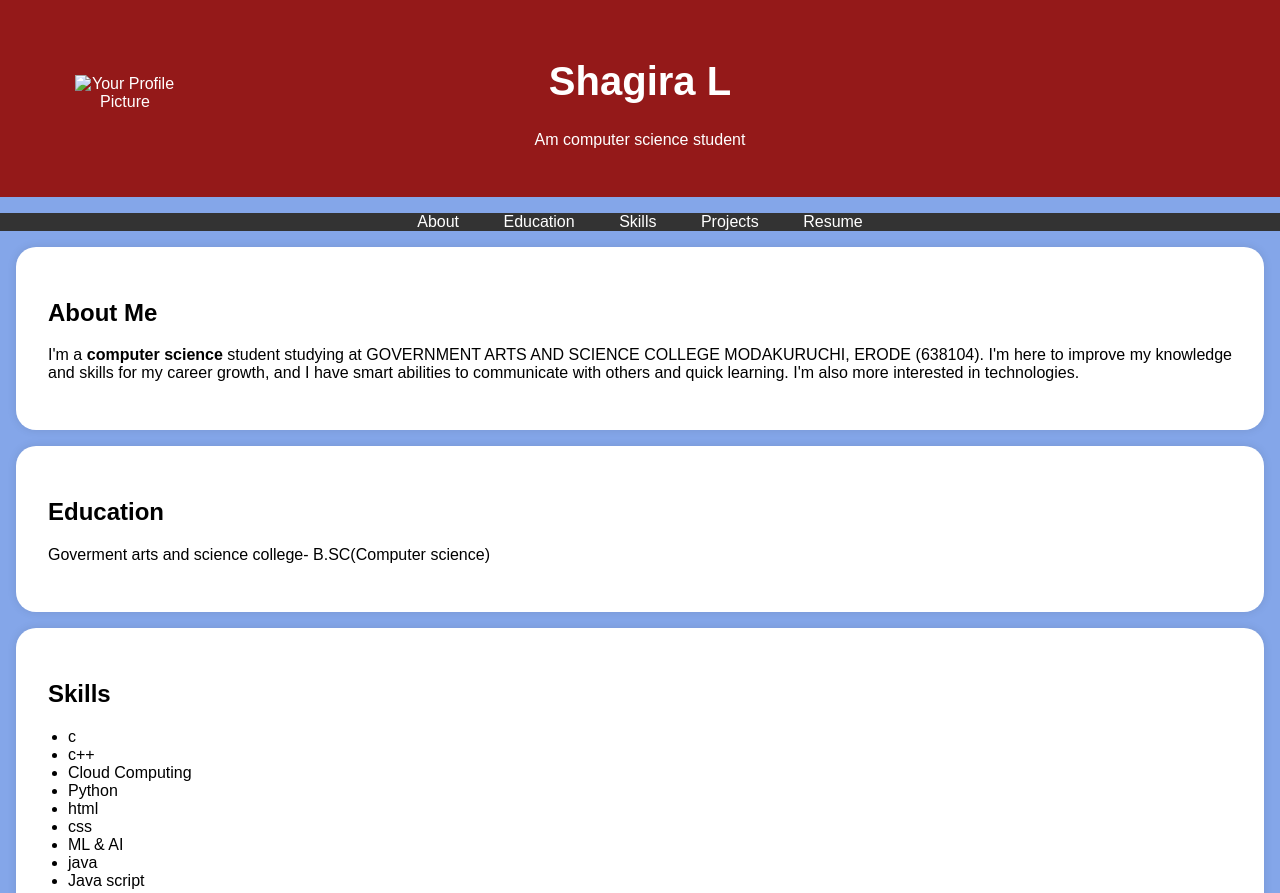
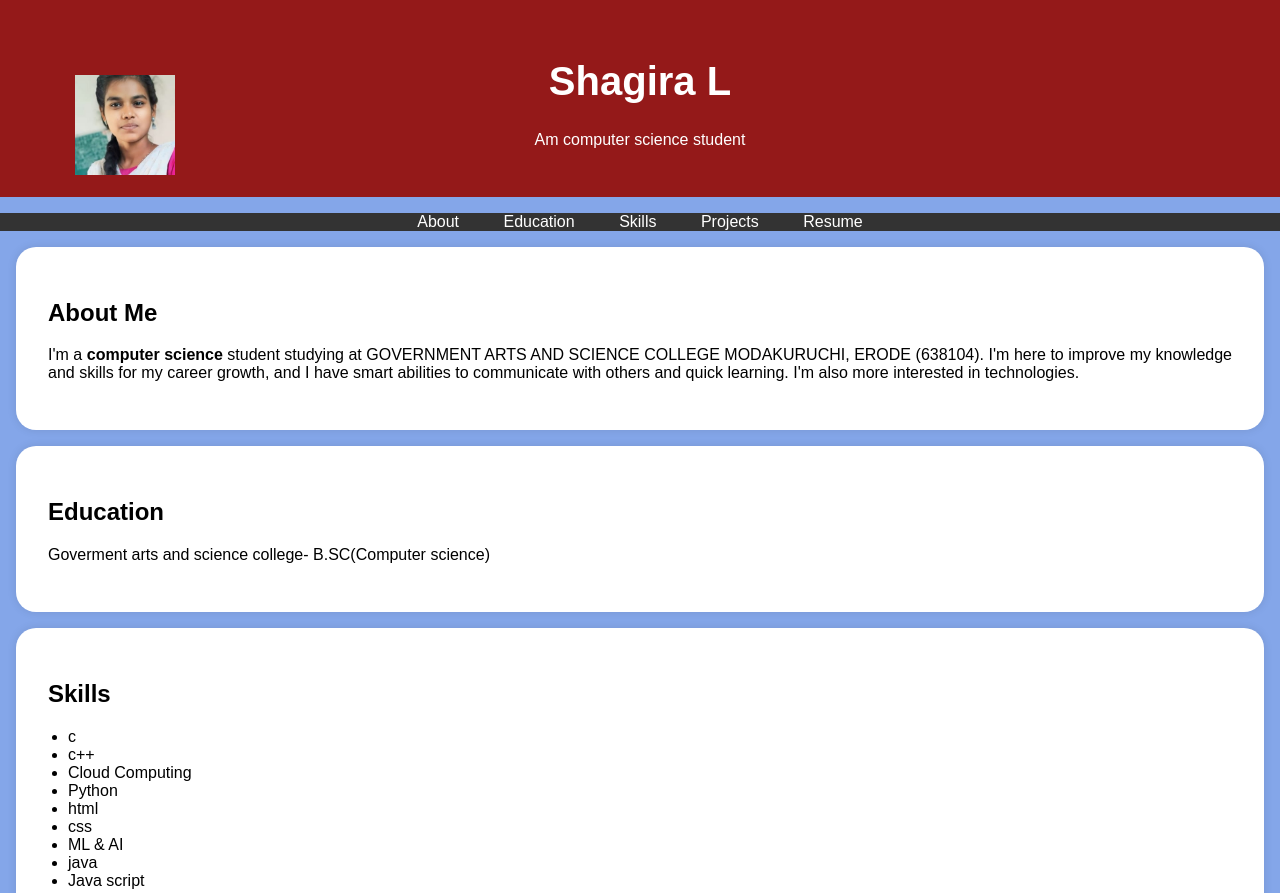
Before and after one commit to shagira1234/Digital-protfolio-, a plain HTML site: page index2.html in a window 1280 px wide. Shown: the top 893 px of the page. Drawn offline with Linux system fonts and the light colour scheme.

Commit message:
Update index2.html

```diff
--- a/index2.html
+++ b/index2.html
@@ -95,7 +95,7 @@
     <header>
         <div class="header-content">
             <!-- Add your profile picture here -->
-            <img src="IMG-20250318-WA0012.jpg" alt="Your Profile Picture" class="profile-picture">
+            <img src="IMG_20250319_102251.jpg" alt="Your Profile Picture" class="profile-picture">
             <h1>Shagira L</h1>
             <p>Am computer science student</p>
         </div>
```
